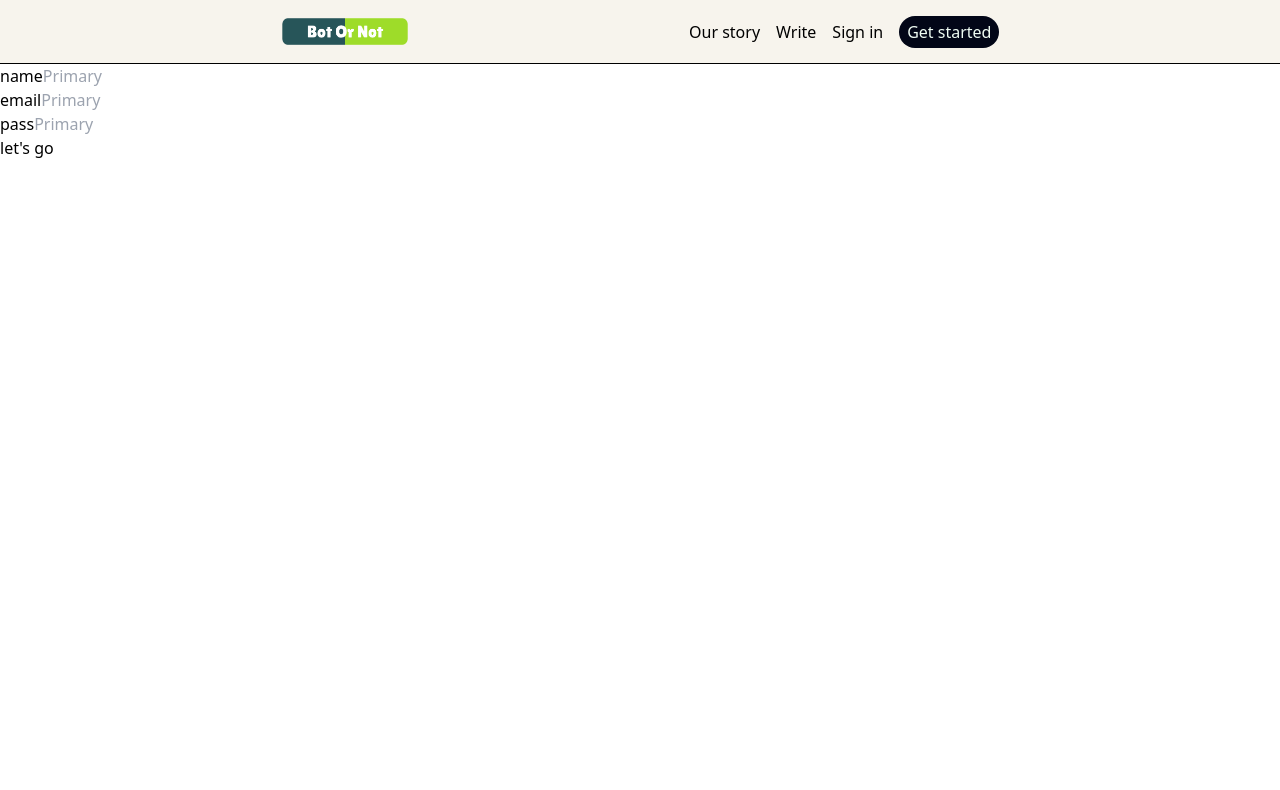
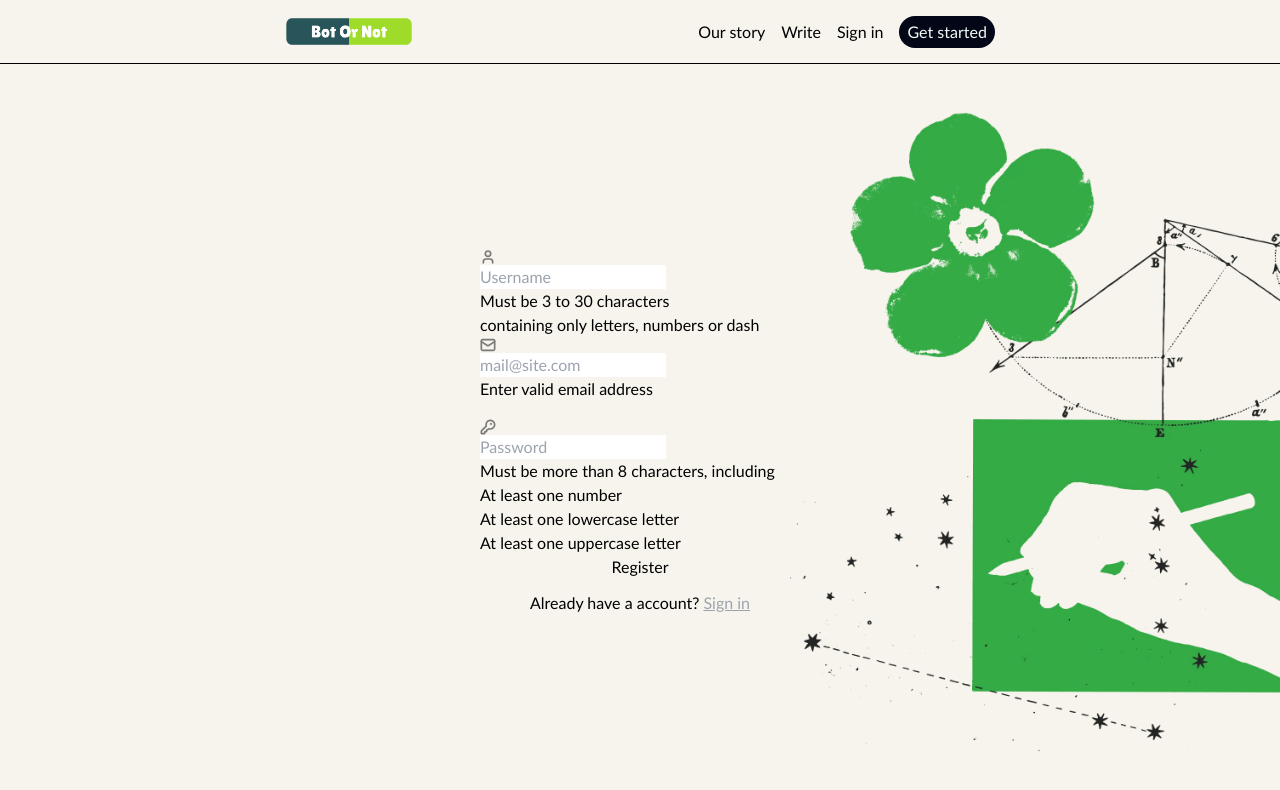
Before and after one commit to shavla/demo-blog, a React (Vite) app in the folder frontend/: page /register in a window 1280 px wide. Shown: the top 790 px of the page. Built offline with nearby package versions, Linux system fonts and the light colour scheme.

Commit message:
styled login and register pages

```diff
--- a/frontend/src/components/Navbar.tsx
+++ b/frontend/src/components/Navbar.tsx
@@ -25,7 +25,7 @@ const Navbar = () => {
                 </div>
             </div>
         ) : (
-            <div className="flex justify-evenly items-center h-16 border-b border-black bg-[#F7F4ED]">
+            <div className="flex justify-evenly items-center h-16 border-b border-black bg-primary">
                 <div className="logo w-32"><img src={logo} alt="Logo" /></div>
                 <div className="flex items-center gap-4">
                     <Link to={"/about"}>Our story</Link>
--- a/frontend/src/components/ProtectedRoute.tsx
+++ b/frontend/src/components/ProtectedRoute.tsx
@@ -1,6 +1,6 @@
 import React from 'react';
 import { Navigate } from 'react-router-dom';
-import { getToken, isTokenValid } from '../utils/auth';
+import { isTokenValid } from '../utils/auth';
 
 interface ProtectedRouteProps {
   children: React.ReactNode;
--- a/frontend/src/index.css
+++ b/frontend/src/index.css
@@ -1,3 +1,13 @@
 @tailwind base;
 @tailwind components;
 @tailwind utilities;
+
+* {
+    margin: 0;
+    padding: 0;
+    box-sizing: border-box;
+}
+
+body {
+    font-family: 'Gill Sans', 'Gill Sans MT', Calibri, 'Trebuchet MS', sans-serif
+}
--- a/frontend/src/pages/LoginPage.tsx
+++ b/frontend/src/pages/LoginPage.tsx
@@ -1,7 +1,8 @@
 import { useState } from "react";
-import { useNavigate } from "react-router-dom";
+import { Link, useNavigate } from "react-router-dom";
 import { useAuth } from "../customHooks/AuthHook";
 import { BASE_URL } from "../utils/consts";
+import image from "../assets/register_img.png";
 
 const LoginPage = () => {
     const navigate = useNavigate();
@@ -51,19 +52,63 @@ const LoginPage = () => {
         }
     }
 
-    return (<>
-        <form onSubmit={handleSubmit}>
-            <label htmlFor="email">email</label>
-            <input type="text" id="email" name="email" value={userInfo.email} onChange={handleInputChange} placeholder="Primary"
-                className="input input-primary" />
-            <br></br>
-            <label htmlFor="password">pass</label>
-            <input type="text" id="password" name="password" value={userInfo.password} onChange={handleInputChange} placeholder="Primary"
-                className="input input-primary" />
-            <br></br>
-            <button className="btn btn-neutral" type="submit">let's go</button>
+    return (<div className="h-[calc(100vh_-_64px)] flex items-center justify-center bg-primary">
+        <div className="absolute right-0 h-1/2 z-0 md:h-4/5">
+            <img className="w-full h-full object-contain" src={image} alt="register image" />
+        </div>
+        <form onSubmit={handleSubmit} className="flex flex-col items-center z-10">
+            <div className="mb-4 w-80">
+                <label className="input validator">
+                    <svg className="h-[1em] opacity-50" xmlns="http://www.w3.org/2000/svg" viewBox="0 0 24 24">
+                        <g
+                            strokeLinejoin="round"
+                            strokeLinecap="round"
+                            strokeWidth={2.5}
+                            fill="none"
+                            stroke="currentColor"
+                        >
+                            <rect width="20" height="16" x="2" y="4" rx="2"></rect>
+                            <path d="m22 7-8.97 5.7a1.94 1.94 0 0 1-2.06 0L2 7"></path>
+                        </g>
+                    </svg>
+                    <input
+                        // type="email"
+                        placeholder="mail@site.com"
+                        required
+                        name="email"
+                        value={userInfo.email} onChange={handleInputChange} />
+                </label>
+                <div className="validator-hint">Enter valid email address </div>
+            </div>
+            <div className="pt-0.5 w-80">
+                <label className="input validator">
+                    <svg className="h-[1em] opacity-50" xmlns="http://www.w3.org/2000/svg" viewBox="0 0 24 24">
+                        <g
+                            strokeLinejoin="round"
+                            strokeLinecap="round"
+                            strokeWidth={2.5}
+                            fill="none"
+                            stroke="currentColor"
+                        >
+                            <path
+                                d="M2.586 17.414A2 2 0 0 0 2 18.828V21a1 1 0 0 0 1 1h3a1 1 0 0 0 1-1v-1a1 1 0 0 1 1-1h1a1 1 0 0 0 1-1v-1a1 1 0 0 1 1-1h.172a2 2 0 0 0 1.414-.586l.814-.814a6.5 6.5 0 1 0-4-4z"
+                            ></path>
+                            <circle cx="16.5" cy="7.5" r=".5" fill="currentColor"></circle>
+                        </g>
+                    </svg>
+                    <input
+                        // type="password"
+                        // minLength={8}
+                        required
+                        placeholder="Password"
+                        name="password" value={userInfo.password} onChange={handleInputChange}
+                    />
+                </label>
+            </div>
+            <button className="btn btn-neutral w-40 mt-[5.15rem]" type="submit">Log In</button>
+            <div className="mt-3">No account? <Link to={"/register"} className="underline text-gray-400 hover:text-gray-700">Create one</Link> </div>
         </form>
-    </>);
+    </div>);
 }
 
 export default LoginPage;
--- a/frontend/src/pages/RegisterPage.tsx
+++ b/frontend/src/pages/RegisterPage.tsx
@@ -1,6 +1,7 @@
 import { useState } from "react";
-import { useNavigate } from "react-router-dom";
+import { Link, useNavigate } from "react-router-dom";
 import { BASE_URL } from "../utils/consts";
+import image from "../assets/register_img.png";
 
 const RegisterPage = () => {
     const navigate = useNavigate();
@@ -50,23 +51,99 @@ const RegisterPage = () => {
         }
     }
 
-    return (<>
-        <form onSubmit={handleSubmit}>
-            <label htmlFor="userName">name</label>
-            <input type="text" id="userName" name="userName" value={userInfo.userName} onChange={handleInputChange} placeholder="Primary"
-                className="input input-primary" />
-            <br></br>
-            <label htmlFor="email">email</label>
-            <input type="text" id="email" name="email" value={userInfo.email} onChange={handleInputChange} placeholder="Primary"
-                className="input input-primary" />
-            <br></br>
-            <label htmlFor="password">pass</label>
-            <input type="text" id="password" name="password" value={userInfo.password} onChange={handleInputChange} placeholder="Primary"
-                className="input input-primary" />
-            <br></br>
-            <button className="btn btn-neutral" type="submit">let's go</button>
-        </form>
-    </>)
+    return (
+        <div className="h-[calc(100vh_-_64px)] flex items-center justify-center bg-primary">
+            <div className="absolute right-0 h-1/2 z-0 md:h-4/5">
+                <img className="w-full h-full object-contain" src={image} alt="register image" />
+            </div>
+            <form onSubmit={handleSubmit} className="flex flex-col items-center z-10">
+                <div className="w-80">
+                    <label className="input validator">
+                        <svg className="h-[1em] opacity-50" xmlns="http://www.w3.org/2000/svg" viewBox="0 0 24 24">
+                            <g
+                                strokeLinejoin="round"
+                                strokeLinecap="round"
+                                strokeWidth={2.5}
+                                fill="none"
+                                stroke="currentColor"
+                            >
+                                <path d="M19 21v-2a4 4 0 0 0-4-4H9a4 4 0 0 0-4 4v2"></path>
+                                <circle cx="12" cy="7" r="4"></circle>
+                            </g>
+                        </svg>
+                        <input
+                            type="text"
+                            required
+                            placeholder="Username"
+                            pattern="[A-Za-z][A-Za-z0-9\-]*"
+                            minLength={3}
+                            maxLength={30}
+                            title="Only letters, numbers or dash"
+                            name="userName"
+                            value={userInfo.userName} onChange={handleInputChange}
+                        />
+                    </label>
+                    <div className="validator-hint">
+                        Must be 3 to 30 characters
+                        <br />containing only letters, numbers or dash
+                    </div>
+                </div>
+                <div className="mb-4 w-80">
+                    <label className="input validator">
+                        <svg className="h-[1em] opacity-50" xmlns="http://www.w3.org/2000/svg" viewBox="0 0 24 24">
+                            <g
+                                strokeLinejoin="round"
+                                strokeLinecap="round"
+                                strokeWidth={2.5}
+                                fill="none"
+                                stroke="currentColor"
+                            >
+                                <rect width="20" height="16" x="2" y="4" rx="2"></rect>
+                                <path d="m22 7-8.97 5.7a1.94 1.94 0 0 1-2.06 0L2 7"></path>
+                            </g>
+                        </svg>
+                        <input type="email" placeholder="mail@site.com" required
+                            name="email"
+                            value={userInfo.email} onChange={handleInputChange} />
+                    </label>
+                    <div className="validator-hint">Enter valid email address </div>
+                </div>
+                <div className="pt-0.5 w-80">
+                    <label className="input validator">
+                        <svg className="h-[1em] opacity-50" xmlns="http://www.w3.org/2000/svg" viewBox="0 0 24 24">
+                            <g
+                                strokeLinejoin="round"
+                                strokeLinecap="round"
+                                strokeWidth={2.5}
+                                fill="none"
+                                stroke="currentColor"
+                            >
+                                <path
+                                    d="M2.586 17.414A2 2 0 0 0 2 18.828V21a1 1 0 0 0 1 1h3a1 1 0 0 0 1-1v-1a1 1 0 0 1 1-1h1a1 1 0 0 0 1-1v-1a1 1 0 0 1 1-1h.172a2 2 0 0 0 1.414-.586l.814-.814a6.5 6.5 0 1 0-4-4z"
+                                ></path>
+                                <circle cx="16.5" cy="7.5" r=".5" fill="currentColor"></circle>
+                            </g>
+                        </svg>
+                        <input
+                            type="password"
+                            required
+                            placeholder="Password"
+                            minLength={8}
+                            pattern="(?=.*\d)(?=.*[a-z])(?=.*[A-Z]).{8,}"
+                            title="Must be more than 8 characters, including number, lowercase letter, uppercase letter"
+                            name="password" value={userInfo.password} onChange={handleInputChange}
+                        />
+                    </label>
+                    <p className="validator-hint">
+                        Must be more than 8 characters, including
+                        <br />At least one number <br />At least one lowercase letter <br />At least one uppercase letter
+                    </p>
+                </div>
+                <button className="btn btn-neutral w-40" type="submit">Register</button>
+                <div className="mt-3">Already have a account? <Link to={"/login"} className="underline text-gray-400 hover:text-gray-700">Sign in</Link> </div>
+            </form>
+        </div>
+    )
 }
 
 export default RegisterPage;
--- a/frontend/tailwind.config.js
+++ b/frontend/tailwind.config.js
@@ -4,7 +4,11 @@ import daisyui from "daisyui";
 export default {
   content: ["./index.html", "./src/**/*.{js,ts,jsx,tsx}"],
   theme: {
-    extend: {},
+    extend: {
+      colors: {
+        "primary": "#F7F4ED"
+      }
+    },
   },
   plugins: [daisyui],
 };
```
Also changed, not shown: frontend/src/assets/register_img.png (added).
